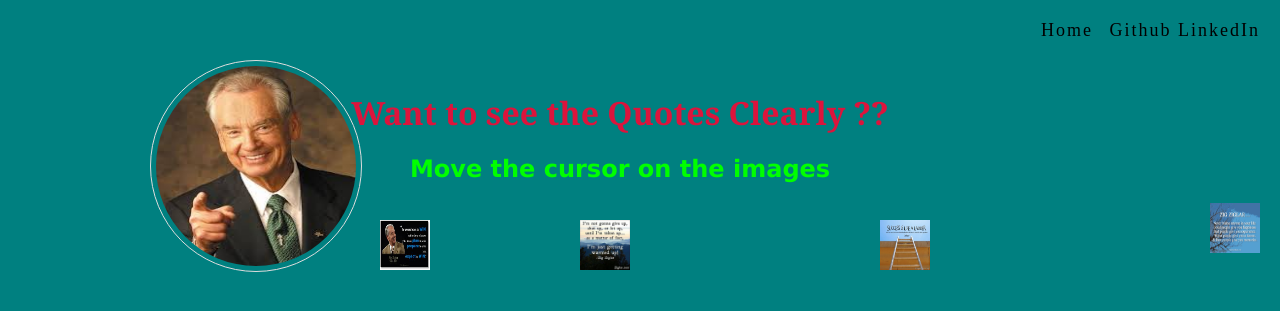
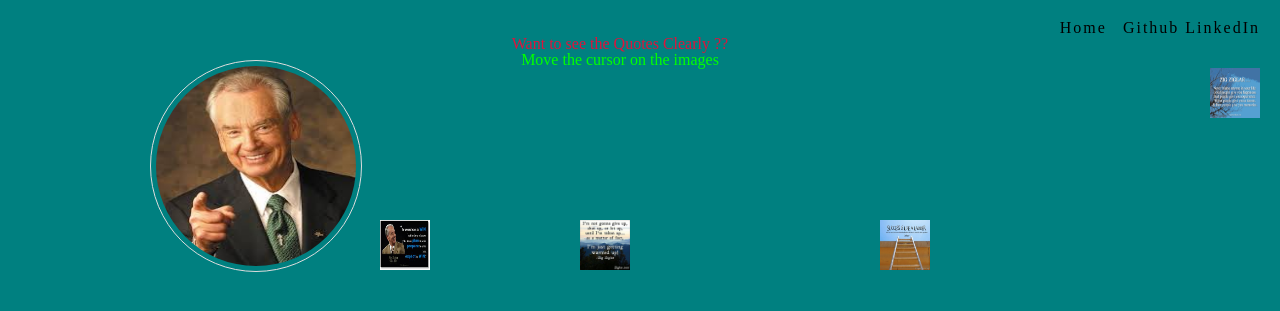
Before and after one commit to christyjax/christyjax.github.io, a Jekyll site: the page Quotes2.html, which Jekyll copies as it is, in a window 1280 px wide. Shown: the top 311 px of the page. Built offline with Jekyll 4.4.1, drawn with Linux system fonts in a browser that asks for light colours; nearby versions of some CDN libraries; library files that are not in the unit come from our copies.

Commit message:
Update Quotes2.html

```diff
--- a/Quotes2.html
+++ b/Quotes2.html
@@ -6,6 +6,7 @@
 <title> Zig Zaglar Quotes | Christy Divya </title>
 
 <link rel="stylesheet"  href="css/Quotes2.css">
+<link rel="stylesheet" href="css/reset.css">
 </head>
     <body class="alignment">
        <div id="main">
```
